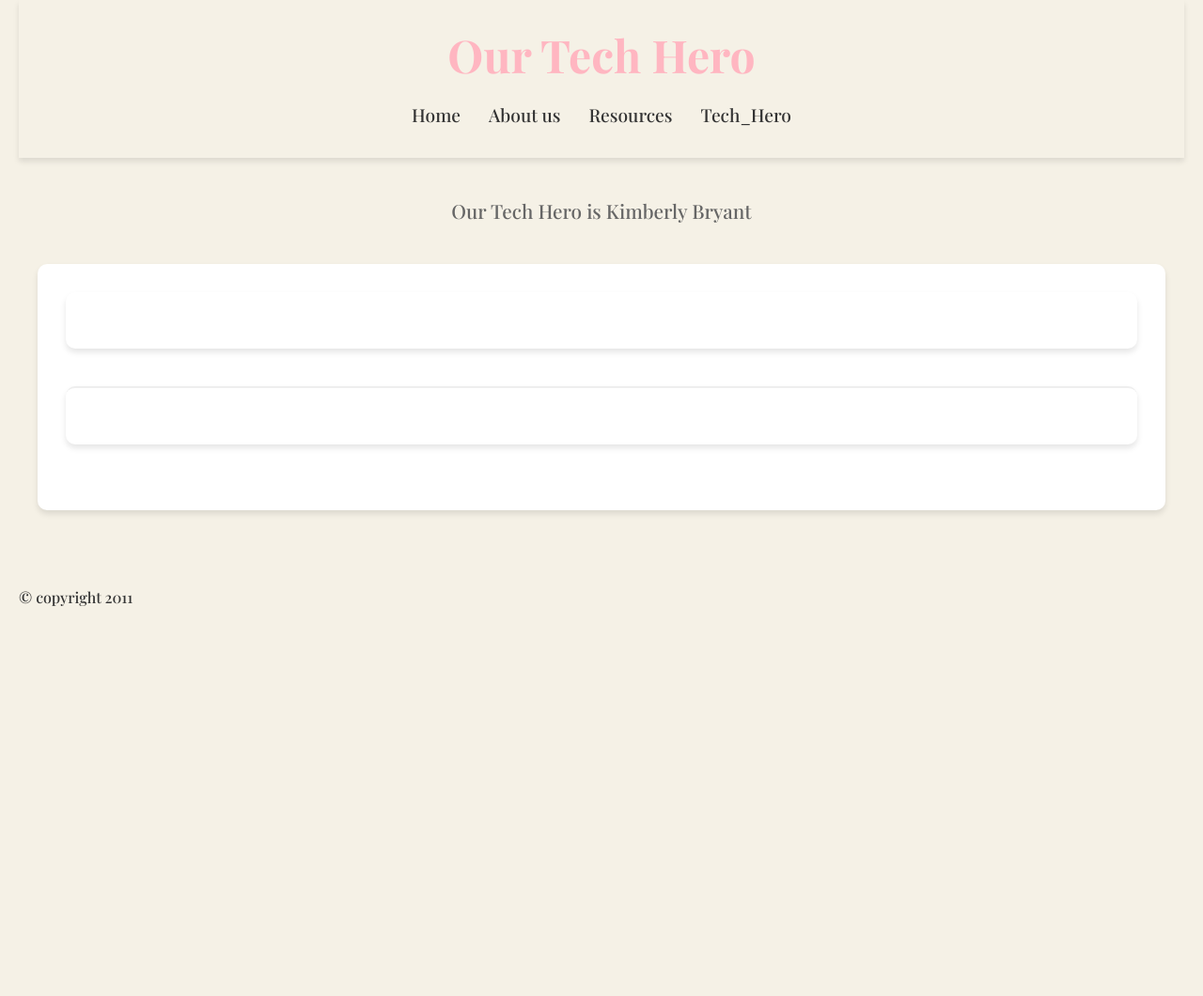
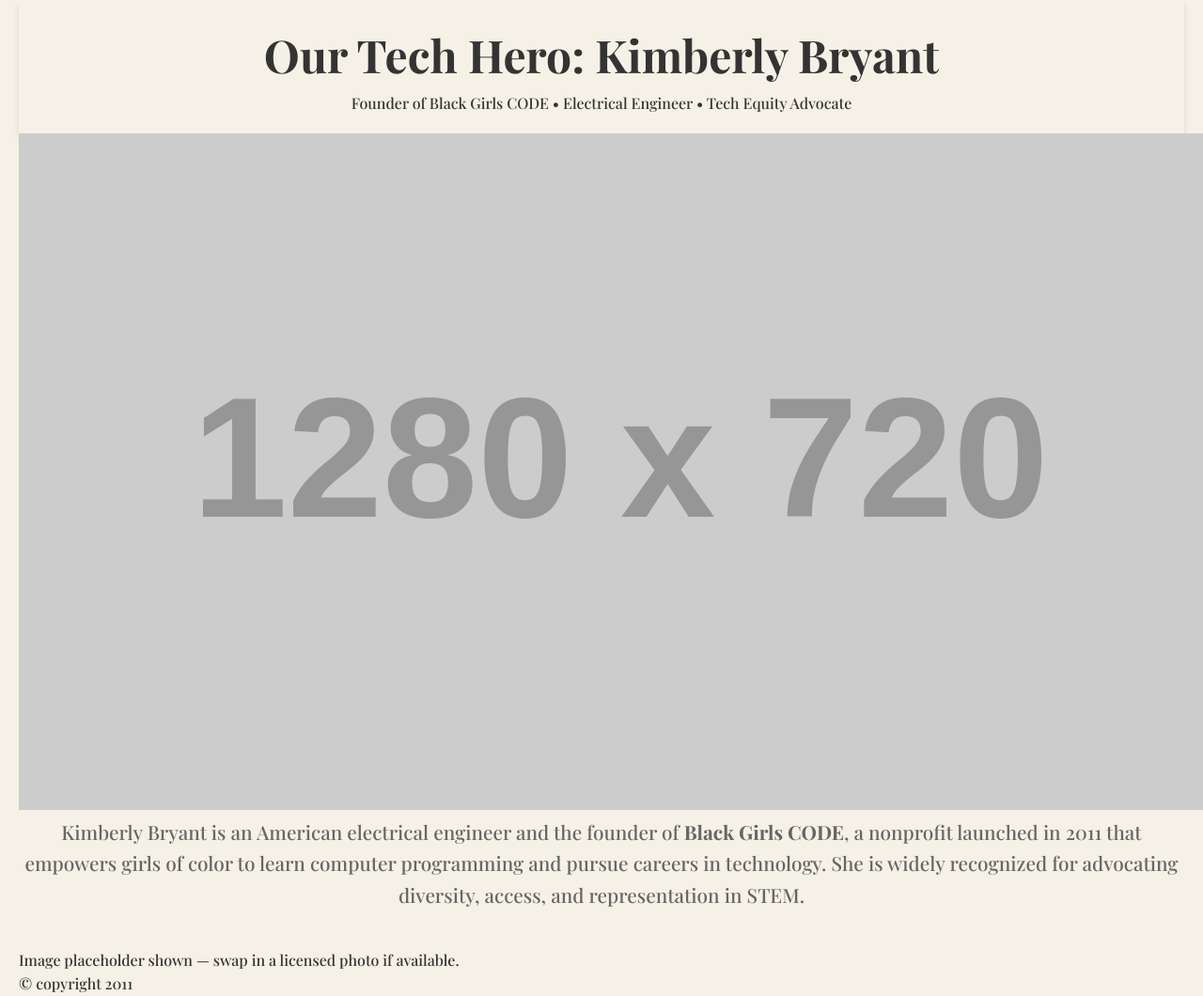
Before and after one commit to zoewilmerding/LIS-500-website-, a plain HTML site: page tech_hero.html in a window 1280 px wide. Shown: the whole page at 94% size. Before the commit the page ends 800 px from the top, so only its background shows below. Drawn offline with nearby package versions, Linux system fonts and the light colour scheme; placeholder pictures from the web are drawn by us.

Commit message:
Update tech_hero.html

```diff
--- a/tech_hero.html
+++ b/tech_hero.html
@@ -9,35 +9,32 @@
 </head>
 
 	<body>
-		<header>
-		<h1 style="color:lightpink;"> Our Tech Hero </h1>
-		<nav>
-			<ul>
-				<li><a href="index.html">Home</a></li>
-				<li><a href="about.html">About us</a></li>
-				<li><a href="resources.html">Resources</a></li>
-				<li><a href="tech_hero.html">Tech_Hero</a></li>
-			</ul>
-		</nav>
+	<header>
+<h1 id="title">Our Tech Hero: Kimberly Bryant</h1>
+<p class="subtitle">Founder of Black Girls CODE • Electrical Engineer • Tech Equity Advocate</p>
 </header>
-<section>
-	<main>
-		<p> Our Tech Hero is Kimberly Bryant </a> </p>
-	</main>
 
 
-	<article class="mart">
+<figure>
+<!-- Replace the src below with a local file like "kimberly-bryant.jpg" or another licensed image URL -->
+<img src="https://via.placeholder.com/1280x720?text=Kimberly+Bryant" alt="Portrait of Kimberly Bryant" />
+</figure>
 
 
-	<article class="mart">
+<main>
+<p class="blurb">
+Kimberly Bryant is an American electrical engineer and the founder of <strong>Black Girls CODE</strong>,
+a nonprofit launched in 2011 that empowers girls of color to learn computer programming and pursue careers in technology.
+She is widely recognized for advocating diversity, access, and representation in STEM.
+</p>
+</main>
 
+
+<footer>
+<span class="source">Image placeholder shown — swap in a licensed photo if available.</span>
+</footer>
 </article>
 
-	<article class="mart">
-
-	</article>
-
-</section>
 
 	<footer>
 <p>&copy; copyright 2011</p>
```
